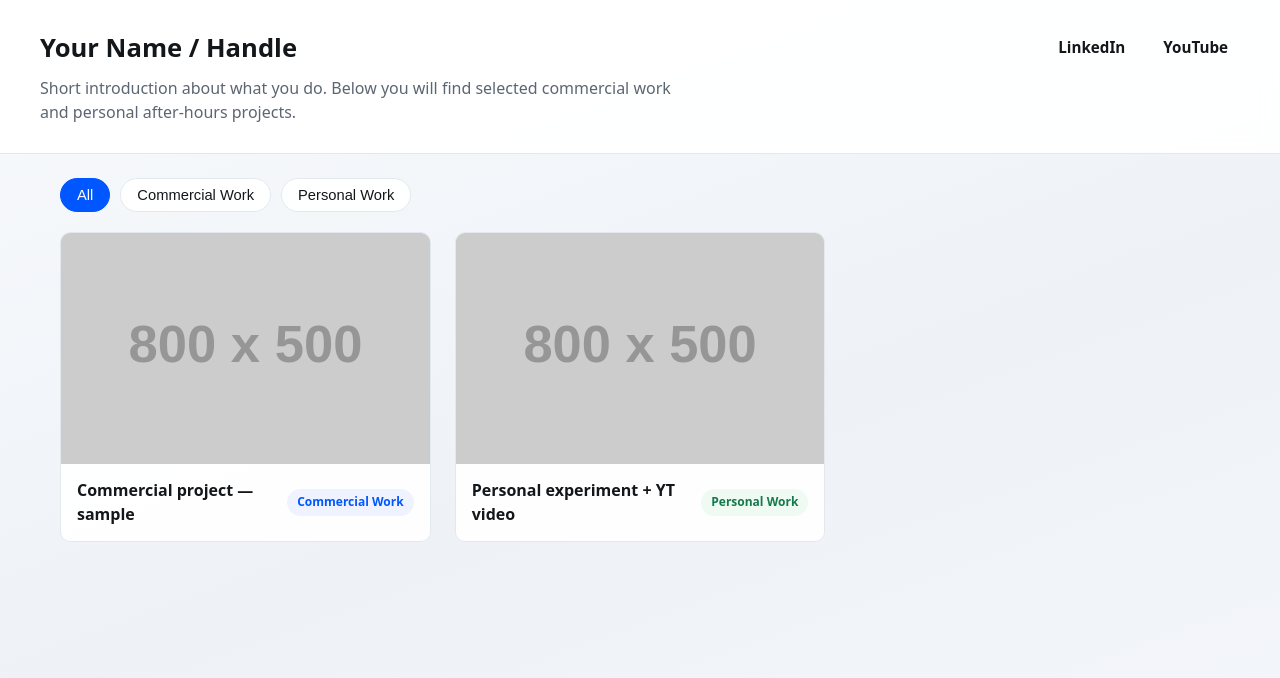
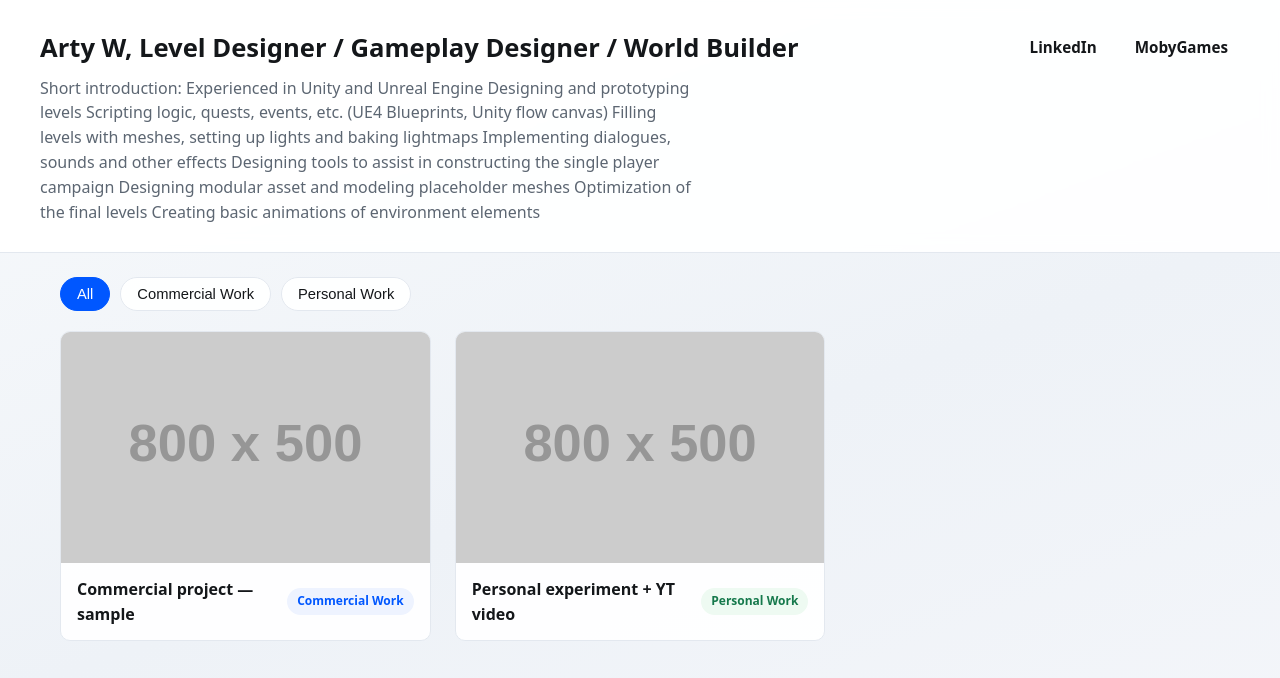
Before and after one commit to artyld/artyld.github.io, a plain HTML site: page index.html in a window 1280 px wide. Drawn offline with Linux system fonts and the light colour scheme; placeholder pictures from the web are drawn by us.

Commit message:
Revise header and bio in index.html
Updated the header with the designer's name and detailed bio.

```diff
--- a/index.html
+++ b/index.html
@@ -10,14 +10,23 @@
   <header>
     <div class="container">
       <div class="top-bar">
-        <h1>Your Name / Handle</h1>
+        <h1> Arty W, Level Designer / Gameplay Designer / World Builder </h1>
         <nav class="nav-links" aria-label="External links">
-          <a href="https://www.linkedin.com/" target="_blank" rel="noopener noreferrer">LinkedIn</a>
-          <a href="https://www.youtube.com/" target="_blank" rel="noopener noreferrer">YouTube</a>
+          <a href="https://www.linkedin.com/in/arty123/" target="_blank" rel="noopener noreferrer">LinkedIn</a>
+          <a href="https://www.mobygames.com/person/754339/artur-wiechiec/credits/" target="_blank" rel="noopener noreferrer">MobyGames</a>
         </nav>
       </div>
       <p class="bio">
-        Short introduction about what you do. Below you will find selected commercial work and personal after-hours projects.
+        Short introduction:
+        Experienced in Unity and Unreal Engine
+        Designing and prototyping levels
+        Scripting logic, quests, events, etc. (UE4 Blueprints, Unity flow canvas)
+        Filling levels with meshes, setting up lights and baking lightmaps
+        Implementing dialogues, sounds and other effects
+        Designing tools to assist in constructing the single player campaign
+        Designing modular asset and modeling placeholder meshes
+        Optimization of the final levels
+        Creating basic animations of environment elements
       </p>
     </div>
   </header>
```
